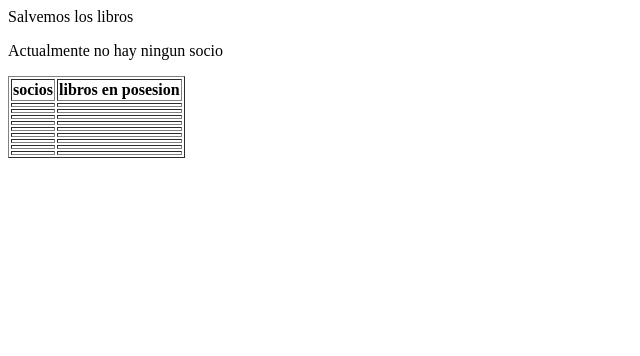
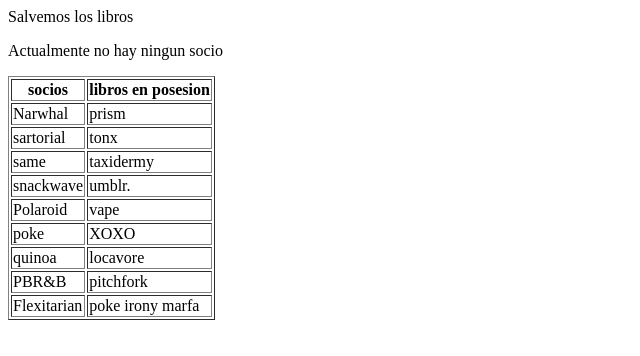
Before and after one commit to jrg241001/trabajossalvemosloslibros, a plain HTML site: page Socios.html in a window 1280 px wide. Shown: the whole page, without its empty margins (0-640 px from the left). Drawn offline with Linux system fonts and the light colour scheme.

Commit message:
Update Socios.html

```diff
--- a/Socios.html
+++ b/Socios.html
@@ -17,40 +17,40 @@
 			</thead>
 			<tbody>
 				<tr>
-					<td></td>
-					<td></td>
+					<td>Narwhal</td>
+					<td>prism</td>
 				</tr>
 				<tr>
-					<td></td>
-					<td></td>
+					<td>sartorial</td>
+					<td>tonx </td>
 				</tr>
 				<tr>
-					<td></td>
-					<td></td>
+					<td>same</td>
+					<td>taxidermy</td>
 				</tr>
 				<tr>
-					<td></td>
-					<td></td>
+					<td>snackwave</td>
+					<td>umblr.</td>
 				</tr>
 				<tr>
-					<td></td>
-					<td></td>
+					<td>Polaroid</td>
+					<td>vape</td>
 				</tr>
 				<tr>
-					<td></td>
-					<td></td>
+					<td>poke</td>
+					<td>XOXO</td>
 				</tr>
 				<tr>
-					<td></td>
-					<td></td>
+					<td>quinoa </td>
+					<td>locavore </td>
 				</tr>
 				<tr>
-					<td></td>
-					<td></td>
+					<td>PBR&B</td>
+					<td>pitchfork</td>
 				</tr>
 				<tr>
-					<td></td>
-					<td></td>
+					<td>Flexitarian</td>
+					<td>poke irony marfa</td>
 				</tr>
 			</tbody>
 
```
